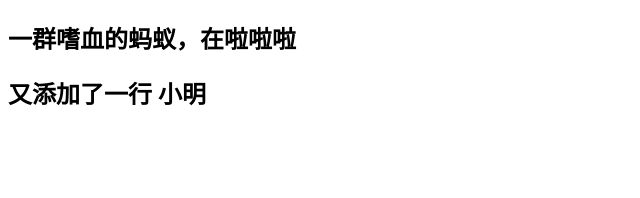
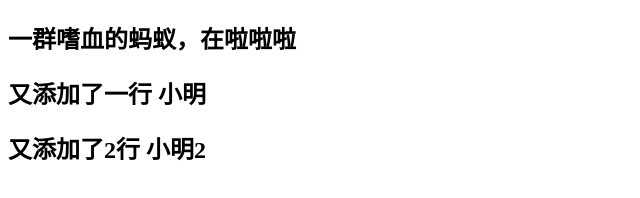
Before and after one commit to doria76593/test0122, a plain HTML site: page index.html in a window 1280 px wide. Shown: the whole page, without its empty margins (0-640 px from the left). Drawn offline with Linux system fonts and the light colour scheme.

Commit message:
小明又添加了2行

```diff
--- a/index.html
+++ b/index.html
@@ -9,5 +9,6 @@
 <body>
     <h2>一群嗜血的蚂蚁，在啦啦啦</h2>
     <h2>又添加了一行 小明</h2>
+    <h2>又添加了2行 小明2</h2>
 </body>
 </html>
```
